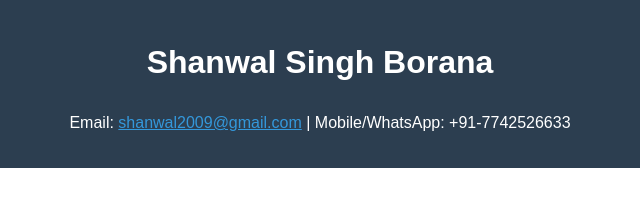
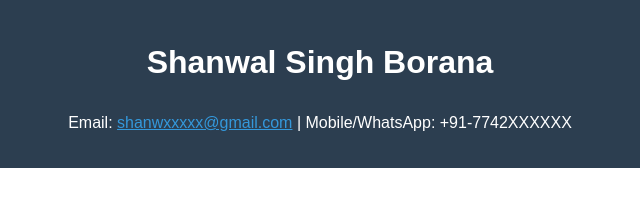
Before and after one commit to Sanwal13/portfolio-, a plain HTML site: page index.html in a window 1280 px wide. Shown: the top 205 px of the page, 320-960 px from the left. Drawn offline with Linux system fonts and the light colour scheme.

Commit message:
Update index.html
link disable

```diff
--- a/index.html
+++ b/index.html
@@ -61,7 +61,7 @@
 <body>
   <header>
     <h1>Shanwal Singh Borana</h1>
-    <p>Email: <a href="mailto:shanwal2009@gmail.com">shanwal2009@gmail.com</a> | Mobile/WhatsApp: +91-7742526633</p>
+    <p>Email: <a href="">shanwxxxxx@gmail.com</a> | Mobile/WhatsApp: +91-7742XXXXXX</p>
   </header>
 
   <section>
```
